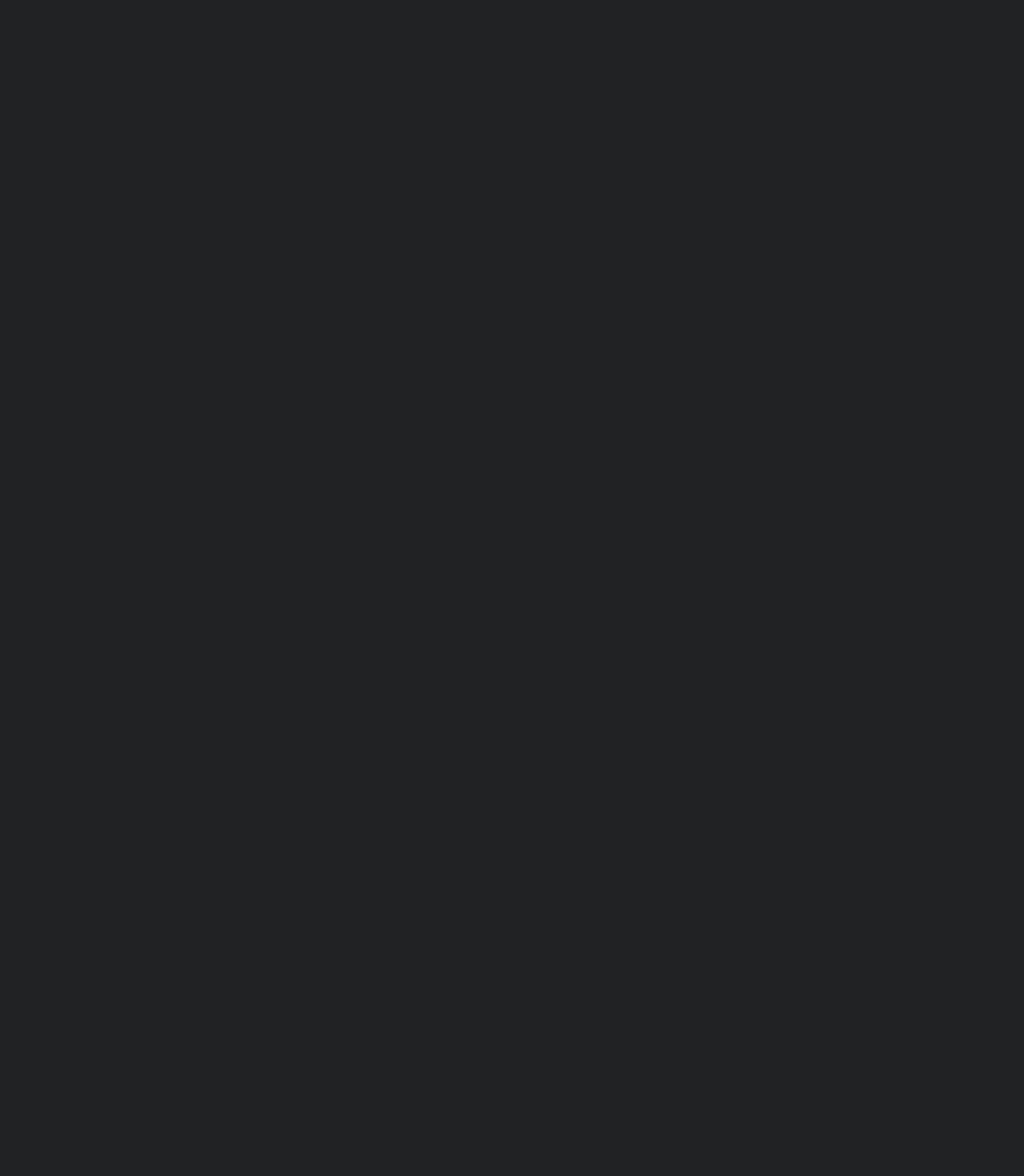
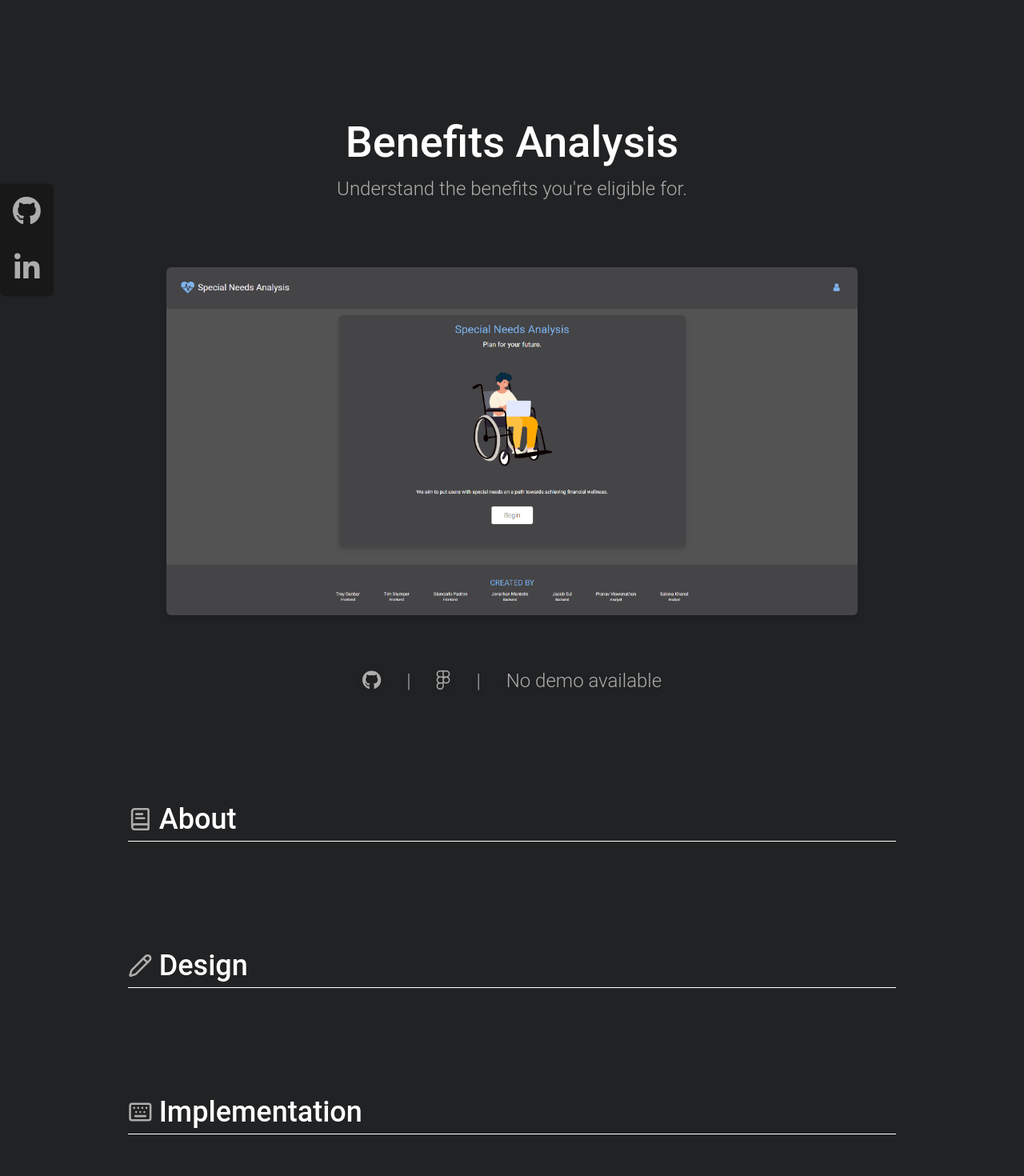
Before and after one commit to tjstumpy/web-portfolio, a React (Vite) app: page /projects/benefits in a window 1280 px wide. Before the commit this address had no page. Shown: the part 100-1570 px from the top of the page at 80% size. Before the commit the page ends 800 px from the top, so only its background shows below. Built offline with nearby package versions, Linux system fonts and the light colour scheme.

Commit message:
added small logic changes to project page

```diff
--- a/src/components/Sections/Project/Header.tsx
+++ b/src/components/Sections/Project/Header.tsx
@@ -23,11 +23,13 @@ const ProjectHeader = ({ project }: { project: any }) => {
               <FontAwesomeIcon icon={faFigma} />
             </a>
             <span>|</span>
-            <a href={project.links.demo} target="_blank" rel="noopener noreferrer" className="cursor-pointer duration-300 hover:text-text-primary">
-              {project.links.demo && project.links.demo.trim() !== ''
-                ? 'View Demo'
-                : 'No demo available'}
-            </a>
+            {project.links.demo && project.links.demo.trim() !== '' ? (
+              <a href={project.links.demo} target="_blank" rel="noopener noreferrer" className="cursor-pointer duration-300 hover:text-text-primary">
+                View Demo
+              </a>
+            ) : (
+              <span className="cursor-default">No demo available</span>
+            )}
           </div>
         </div>
       </div>
--- a/src/data/projects.ts
+++ b/src/data/projects.ts
@@ -3,7 +3,7 @@ import PortfolioImage from '../assets/images/portfolio/portfolio.png';
 import PortfolioDesignImage from '../assets/images/portfolio/portfolio-old.png';
 import PortfolioDesignImage2 from '../assets/images/portfolio/portfolio-old-2.png';
 import LoanImage from '../assets/images/loan/student-loan.png';
-import SpecialNeedsImage from '../assets/images/benefits/special-needs.png';
+import BenefitsImage from '../assets/images/benefits/special-needs.png';
 
 export const projects = [
   {
@@ -56,20 +56,40 @@ export const projects = [
     links: {
       github: 'https://github.com/tjstumpy/student-loan-calculator',
       figma: '',
-      demo: 'https://tjstumpy.github.io/student-loan-calculator/',
+      demo: '',
     },
-    sections: {},
+    sections: {
+      about: {
+        content: [],
+      },
+      design: {
+        content: [],
+      },
+      implementation: {
+        content: [],
+      },
+    },
   },
   {
-    id: 'specialNeeds',
-    title: 'Special Needs',
+    id: 'benefits',
+    title: 'Benefits Analysis',
     description: 'Understand the benefits you\'re eligible for.',
-    image: SpecialNeedsImage,
+    image: BenefitsImage,
     links: {
-      github: 'https://github.com/tjstumpy/special-needs-analysis',
+      github: 'https://github.com/tjstumpy/student-loan-calculator',
       figma: '',
-      demo: 'https://tjstumpy.github.io/special-needs-analysis/',
+      demo: '',
     },
-    sections: {},
-  },
+    sections: {
+      about: {
+        content: [],
+      },
+      design: {
+        content: [],
+      },
+      implementation: {
+        content: [],
+      },
+    },
+  }
 ];
```
